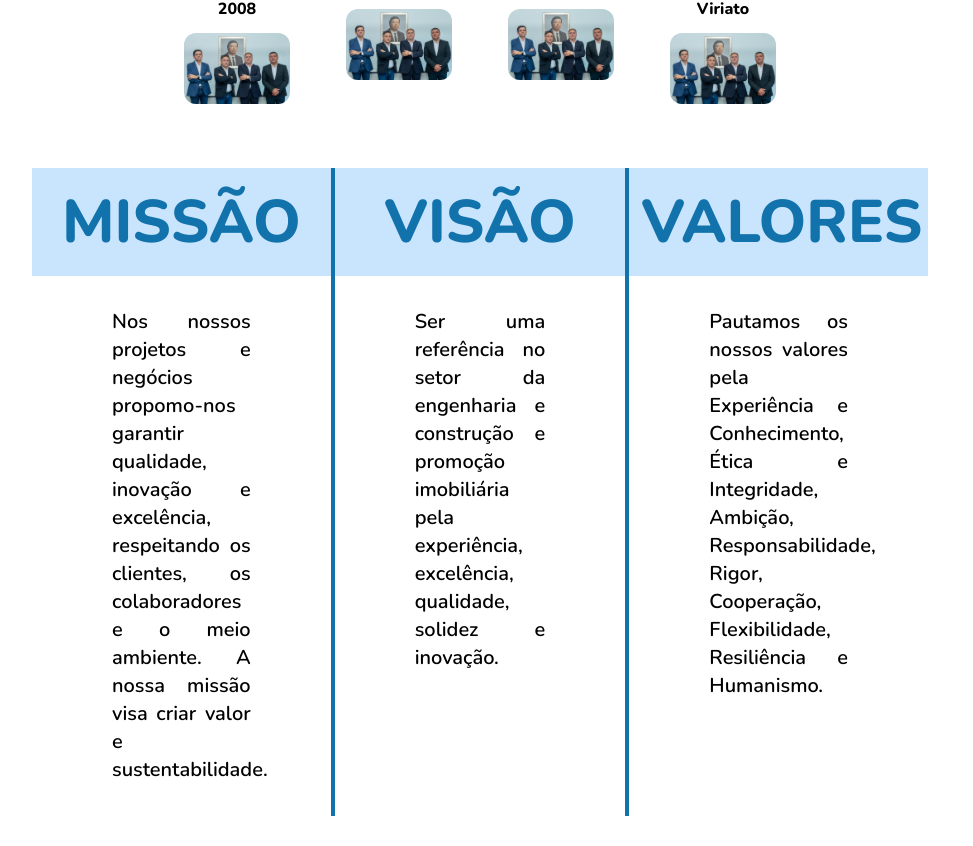
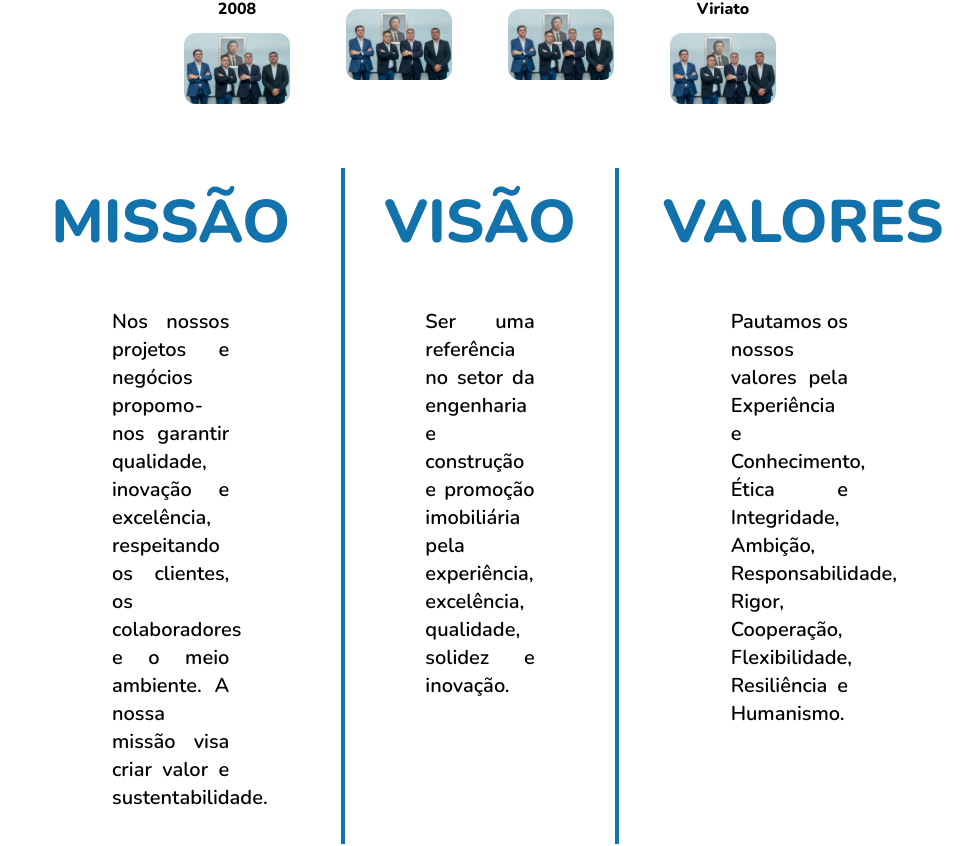
Before and after one commit to Fran-Lopez-Laperal/proyectPintos, a React (Vite) app in the folder WEB/: page /planejar-e-construir in a window 1280 px wide. Shown: the part 3559-4405 px from the top of the page, without its empty margins (160-1133 px from the left). Built offline with nearby package versions, Linux system fonts and the light colour scheme; no server answers.

Commit message:
fix error

```diff
--- a/WEB/src/pages/PlanAndbuild.jsx
+++ b/WEB/src/pages/PlanAndbuild.jsx
@@ -6,7 +6,7 @@ import { Sections } from '../components/Sections';
 const PlanAndbuildSections = ({ title, text, styles }) => {
   return (
     <section className={`flex flex-col font-extrabold ${styles}`}>
-      <h2 className="p-3 text-center text-3xl uppercase text-corporative-color2 bg-corporative-color3 lg:text-6xl lg:py-6">{title}</h2>
+      <h2 className="p-3 text-center text-3xl uppercase text-corporative-color2 bg-corporative-color3 lg:bg-white lg:text-6xl lg:py-6">{title}</h2>
       <p className="text-justify p-3 text-sm lg:text-xl lg:font-semibold lg:px-20 lg:py-8">{text}</p>
     </section>
   );
@@ -68,7 +68,7 @@ export function PlanAndbuild() {
           </section>
         </section>
 
-        <section className="lg:grid lg:grid-cols-3 lg:px-48 lg:pb-24">
+        <section className="flex flex-col gap-8 pb-12 lg:grid lg:grid-cols-3 lg:px-48 lg:pb-24">
           <PlanAndbuildSections
             title="missão"
             text="Nos nossos projetos e negócios propomo-nos garantir qualidade, inovação e excelência, respeitando os clientes, os colaboradores e o meio
```
